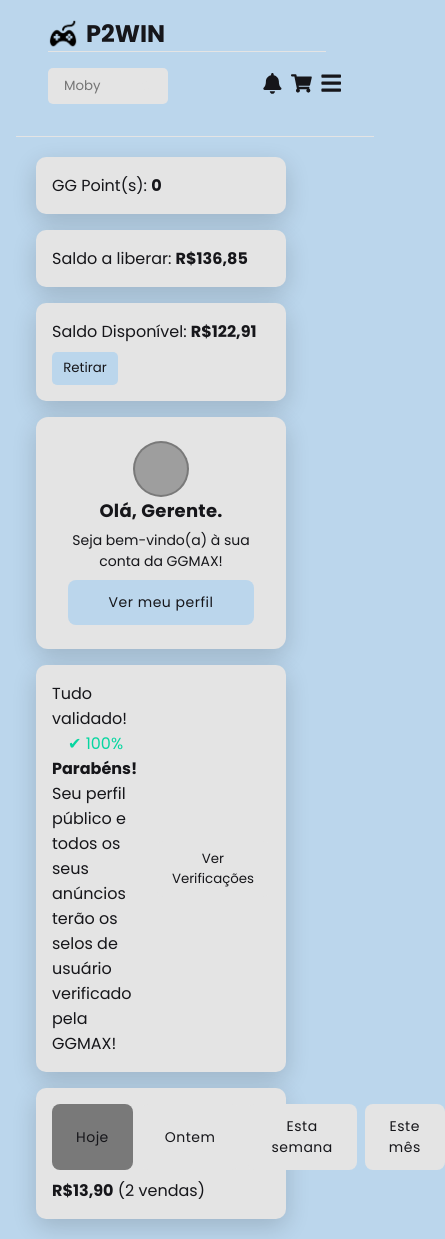
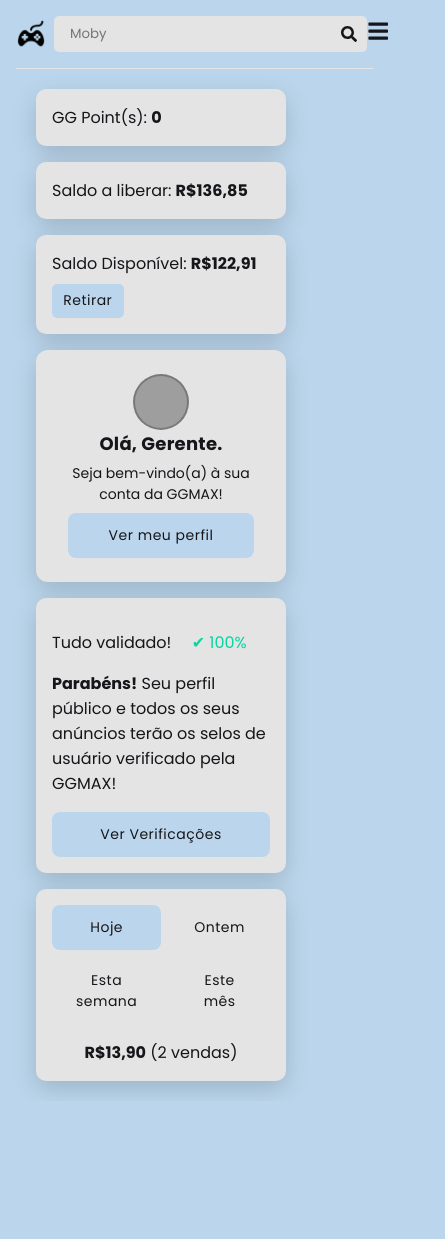
Before and after one commit to 7hlsn1/p2win, a React (Vite) app: page /minha-conta in a window 390 px wide. Shown: the whole page, 445 px wide, since content can reach past the window. After the commit the page ends 1101 px from the top, so only its background shows below. Built offline with nearby package versions, Linux system fonts and the light colour scheme; grey boxes are pictures that could not be loaded.

Commit message:
adicionando media querys para responsividades em alguns componentes

```diff
--- a/src/components/Banner/index.tsx
+++ b/src/components/Banner/index.tsx
@@ -15,7 +15,7 @@
         <section className={styles.banner}>
             <h1><span>comprar e vender</span></h1>
             <p>contas, jogos, gift cards, gold, itens digitais e mais!</p>
-            <button>Como funciona?</button>''
+            <button>Como funciona?</button>
 
             <h2>Categorias Populares</h2>
             <div className={styles.cards}>
--- a/src/components/Container/Container.module.scss
+++ b/src/components/Container/Container.module.scss
@@ -2,4 +2,5 @@
     max-width: 1800px;
     margin: 0 auto;
     padding: 0 1rem;
+
 }
--- a/src/components/Navbar/Navbar.module.scss
+++ b/src/components/Navbar/Navbar.module.scss
@@ -10,43 +10,57 @@
     flex-wrap: wrap;
     border-bottom: 1px solid variaveis.$cor-secundaria;
 
+    @media (max-width: 768px) {
+        justify-content: center;
+        flex-wrap: nowrap;
+        padding: 0;
+    }
+
     .logo {
         font-weight: bold;
-        font-size: 1.5rem;
+        font-size: 10px;
         color: variaveis.$cor-do-texto;
-        margin-right: 1rem;
         display: flex;
         align-items: center;
         gap: 0.5rem;
 
-        @media (max-width: 768px) {
-            border-bottom: 1px solid variaveis.$cor-do-p;
-            width: 100%;
-            text-align: center;
+        h1 {
+            @media (max-width: 768px) {
+                display: none;
+            }
         }
     }
 
     .logoImage {
         width: 30px;
         height: auto;
+
+        @media (max-width: 768px) {
+            margin-right: 8px;
+        }
     }
 
     .rightArea {
         display: flex;
         align-items: center;
         gap: 1rem;
-    }
+        flex-wrap: wrap;
 
-    .iconGroup {
-        display: flex;
-        align-items: center;
-        gap: 0.5rem;
-    }
+        @media (max-width: 768px) {
+            width: 0%;
+            justify-content: center;
+            margin: 0 auto;
+            align-items: center;
 
-    .rightArea {
-        display: flex;
-        align-items: center;
-        gap: 1rem;
+            .mobileOnly {
+                display: flex;
+            }
+        }
+
+        .mobileOnly{
+            display: none;
+        }
+
     }
 
     .iconGroup {
--- a/src/components/Navbar/Sub-components/IconButton/IconButton.module.scss
+++ b/src/components/Navbar/Sub-components/IconButton/IconButton.module.scss
@@ -11,6 +11,10 @@
     &:hover {
         color: variaveis.$cor-secundaria;
     }
+
+    @media (max-width: 768px) {
+        display: none;
+    }
 }
 
 .menuIcon {
--- a/src/components/Navbar/Sub-components/SearchBar/SearchBar.module.scss
+++ b/src/components/Navbar/Sub-components/SearchBar/SearchBar.module.scss
@@ -19,13 +19,13 @@
     .searchIcon {
         position: absolute;
         right: 10px;
-        color: variaveis.$cor-do-p;
+        color: variaveis.$cor-do-texto;
         pointer-events: none;
     }
 
     @media (max-width: 768px) {
         padding-bottom: 16px;
         padding-top: 16px;
-        max-width: 120px;
+        width: auto;
     }
 }
--- a/src/components/Navbar/Sub-components/SearchBar/index.tsx
+++ b/src/components/Navbar/Sub-components/SearchBar/index.tsx
@@ -9,7 +9,7 @@
                 placeholder="Moby"
                 className={styles.search}
             />
-            <FaSearch className={styles.searchIcon} />
+                <FaSearch className={styles.searchIcon} />
         </div>
     );
 }
--- a/src/components/Navbar/Sub-components/UserDropdown/UserDropdown.module.scss
+++ b/src/components/Navbar/Sub-components/UserDropdown/UserDropdown.module.scss
@@ -18,7 +18,29 @@
     &:hover {
         color: variaveis.$cor-do-texto;
     }
+
+    @media (max-width: 768px) {
+        padding: 0;
+        width: 0%;
+        margin-left: 16px;
+    }
 }
+
+.extraIcons {
+    display: flex;
+    gap: 1rem;
+    margin: 1rem 0;
+    justify-content: center;
+
+    button {
+        background: none;
+        border: none;
+        color: inherit;
+        font-size: 1.2rem;
+        cursor: pointer;
+    }
+}
+
 
 .dropdown {
     position: absolute;
--- a/src/components/Navbar/Sub-components/UserDropdown/index.tsx
+++ b/src/components/Navbar/Sub-components/UserDropdown/index.tsx
@@ -1,9 +1,13 @@
-import { useState, useRef, useEffect } from 'react';
+import { useState, useRef, useEffect, ReactNode } from 'react';
 import { FaBars, FaUserCircle, FaMoon } from 'react-icons/fa';
 import { Link } from 'react-router-dom';
 import styles from './UserDropdown.module.scss';
 
-export function UserDropdown() {
+interface UserDropdownProps {
+    children?: ReactNode;
+}
+
+export function UserDropdown({ children }: UserDropdownProps) {
     const [menuOpen, setMenuOpen] = useState(false);
     const dropdownRef = useRef<HTMLDivElement>(null);
 
@@ -41,9 +45,16 @@
                         <Link to="/minha-conta">Ver minha conta</Link>
                     </div>
                 </div>
+
                 <a href="#">Minhas Compras</a>
                 <a href="#">Meus favoritos</a>
-                <button className={styles.themeToggle}><FaMoon /> Tema claro</button>
+                <div className={styles.extraIcons}>
+                    {children}
+                </div>
+
+                <button className={styles.themeToggle}>
+                    <FaMoon /> Tema claro
+                </button>
             </div>
         </div>
     );
--- a/src/components/Navbar/index.tsx
+++ b/src/components/Navbar/index.tsx
@@ -13,17 +13,23 @@
         <header className={styles.navbar}>
             <Link to="/" className={styles.logo}>
                 <img src={LogoImg} alt="Logo" className={styles.logoImage} />
-                P2WIN
+                <h1>P2WIN</h1>
             </Link>
+
             <SearchBar />
 
             <div className={styles.rightArea}>
                 <NavLinks />
-
-                <div className={styles.iconGroup}>
+                <div className={`${styles.iconGroup} ${styles.desktopOnly}`}>
                     <IconButton icon={FaBell} />
                     <IconButton icon={FaShoppingCart} />
                     <UserDropdown />
+                </div>
+                <div className={styles.mobileOnly}>
+                    <UserDropdown>
+                        <IconButton icon={FaBell} />
+                        <IconButton icon={FaShoppingCart} />
+                    </UserDropdown>
                 </div>
             </div>
         </header>
--- a/src/components/SalesSummary/SalesSummary.module.scss
+++ b/src/components/SalesSummary/SalesSummary.module.scss
@@ -7,12 +7,24 @@
     border-radius: 10px;
     margin-top: 1rem;
     box-shadow: 0 8px 24px rgba(0, 0, 0, 0.16);
+
+    @media (max-width: 768px) {
+        text-align: center;
+    }
 }
 
 .filters {
     display: flex;
     gap: 0.5rem;
     margin-bottom: 0.5rem;
+
+    @media (max-width: 768px) {
+        display: grid;
+        grid-template-columns: repeat(2, 1fr);
+        gap: 0.5rem;
+    }
+}
+
 
 button {
     background: variaveis.$cor-secundaria;
@@ -30,9 +42,16 @@
         transform: translateY(-1px);
     }
 
-    }
-    .active {
-        background-color: variaveis.$cor-primaria;
+    @media (max-width: 768px) {
+        display: block;
     }
 
 }
+
+.active {
+    background-color: variaveis.$cor-background-geral;
+}
+
+p {
+    margin-top: 16px;
+}
--- a/src/components/VerificationStatus/VerificationStatus.module.scss
+++ b/src/components/VerificationStatus/VerificationStatus.module.scss
@@ -10,6 +10,24 @@
     justify-content: space-between;
     align-items: center;
     box-shadow: 0 8px 24px rgba(0, 0, 0, 0.16);
+    margin-right: 16px;
+
+    @media (max-width: 768px) {
+        display: block;
+        margin-right: 0;
+    }
+
+    .todos {
+
+        @media (max-width: 768px) {
+            margin: 0 auto;
+        }
+
+        .title {
+            @media (max-width: 768px) {
+                margin-bottom: 16px;
+            }
+        }
 
         .percent {
             color: variaveis.$cor-success;
@@ -17,11 +35,29 @@
         }
 
         button {
-        background-color: variaveis.$cor-secundaria;
+            background: variaveis.$cor-background-geral;
             color: variaveis.$cor-do-texto;
             border: none;
             border-radius: 8px;
-        padding: 0.5rem 1rem;
+            padding: 0.75rem 1.5rem;
+            font-size: 0.875rem;
+            font-weight: 500;
             cursor: pointer;
+            transition: all 0.3s ease;
+            letter-spacing: 0.5px;
+            margin-top: 16px;
+
+            @media (max-width: 768px) {
+                width: 100%;
+            }
+
+            &:hover {
+                transform: translateY(-1px);
+            }
+
+            &:active {
+                transform: translateY(0);
             }
         }
+    }
+}
--- a/src/components/VerificationStatus/index.tsx
+++ b/src/components/VerificationStatus/index.tsx
@@ -3,11 +3,11 @@
 export const VerificationStatus = () => {
     return (
         <div className={styles.statusContainer}>
-            <div>
+            <div className={styles.todos}>
                 <p className={styles.title}>Tudo validado! <span className={styles.percent}>✔ 100%</span></p>
                 <p><strong>Parabéns!</strong> Seu perfil público e todos os seus anúncios terão os selos de usuário verificado pela GGMAX!</p>
+                <button>Ver Verificações</button>
             </div>
-            <button>Ver Verificações</button>
         </div>
     );
 };
```
Lines whose indentation alone changed are shown as unchanged.
